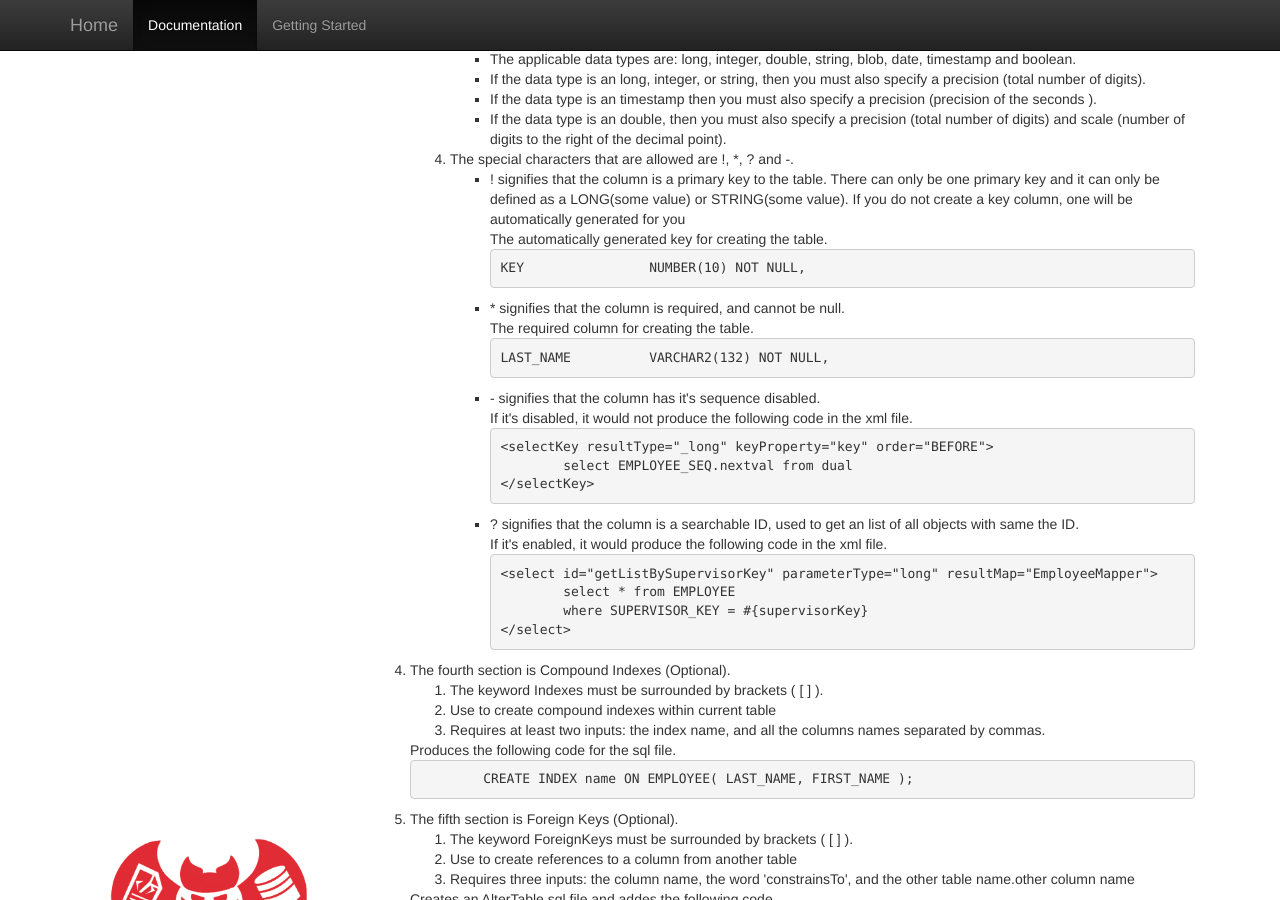
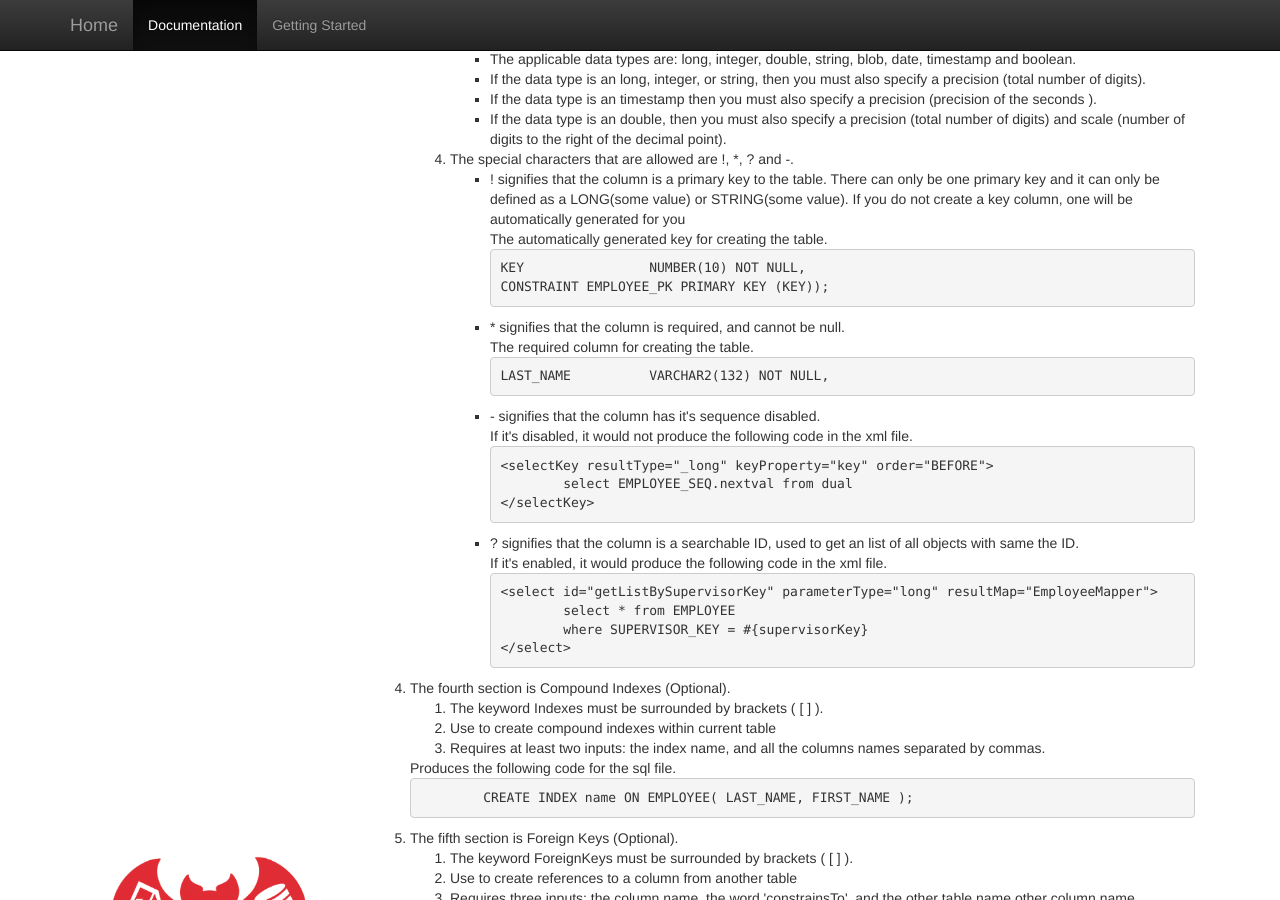
Before and after one commit to BatGen/batgen.github.io, a Jekyll site: the page built from documentation.html, in a window 1280 px wide and 900 px high, scrolled down 787 px. Built offline with Jekyll 4.4.1, drawn with Linux system fonts in a browser that asks for light colours; nearby versions of some CDN libraries; library files that are not in the unit come from our copies.

Commit message:
Update documentation.html

```diff
--- a/documentation.html
+++ b/documentation.html
@@ -107,6 +107,7 @@ group: navigation
 The automatically generated key for creating the table.
 <pre>
 KEY                NUMBER(10) NOT NULL,
+CONSTRAINT EMPLOYEE_PK PRIMARY KEY (KEY));
 </pre>
     						<li>* signifies that the column is required, and cannot be null.</li>
 The required column for creating the table.
```
